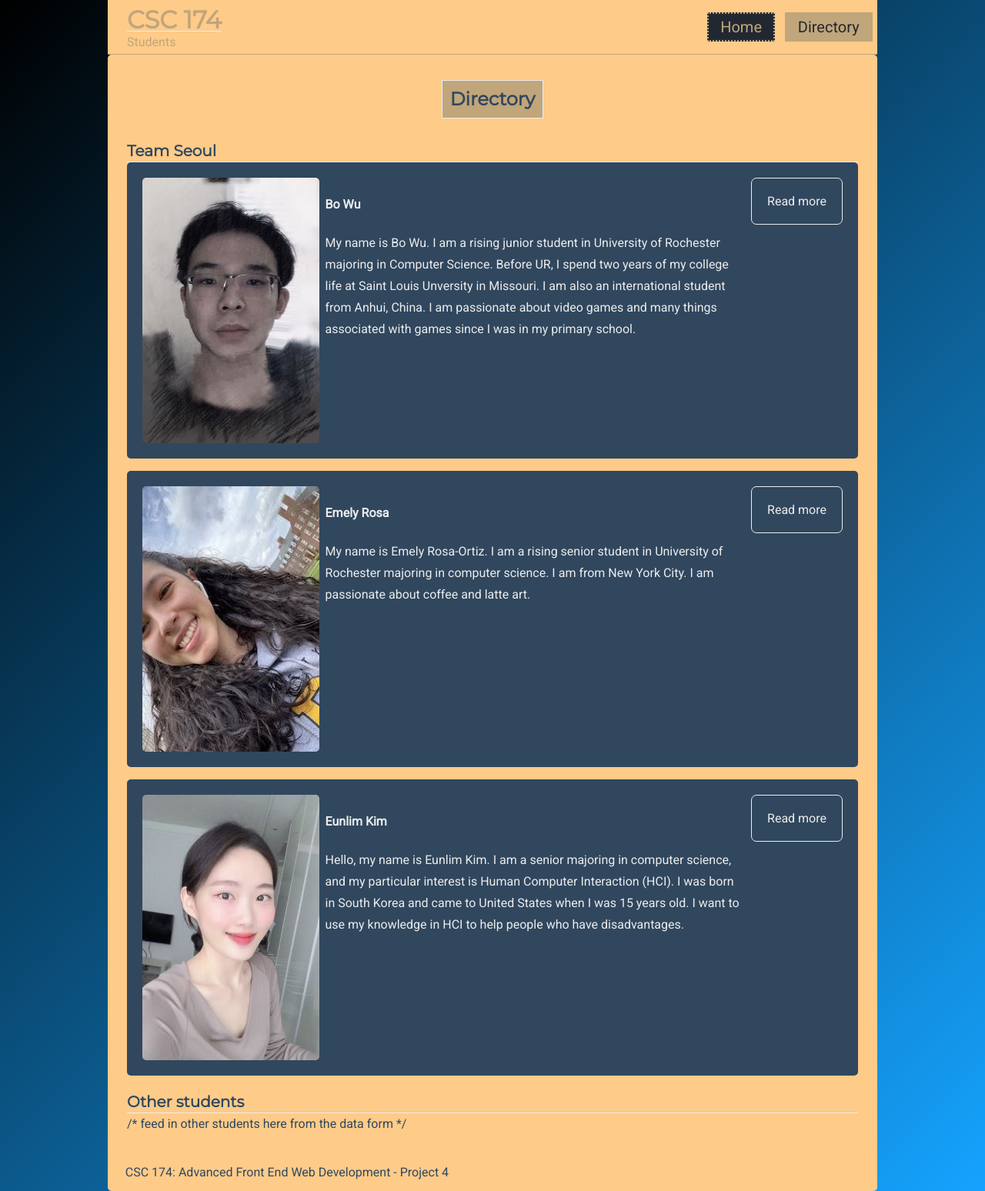
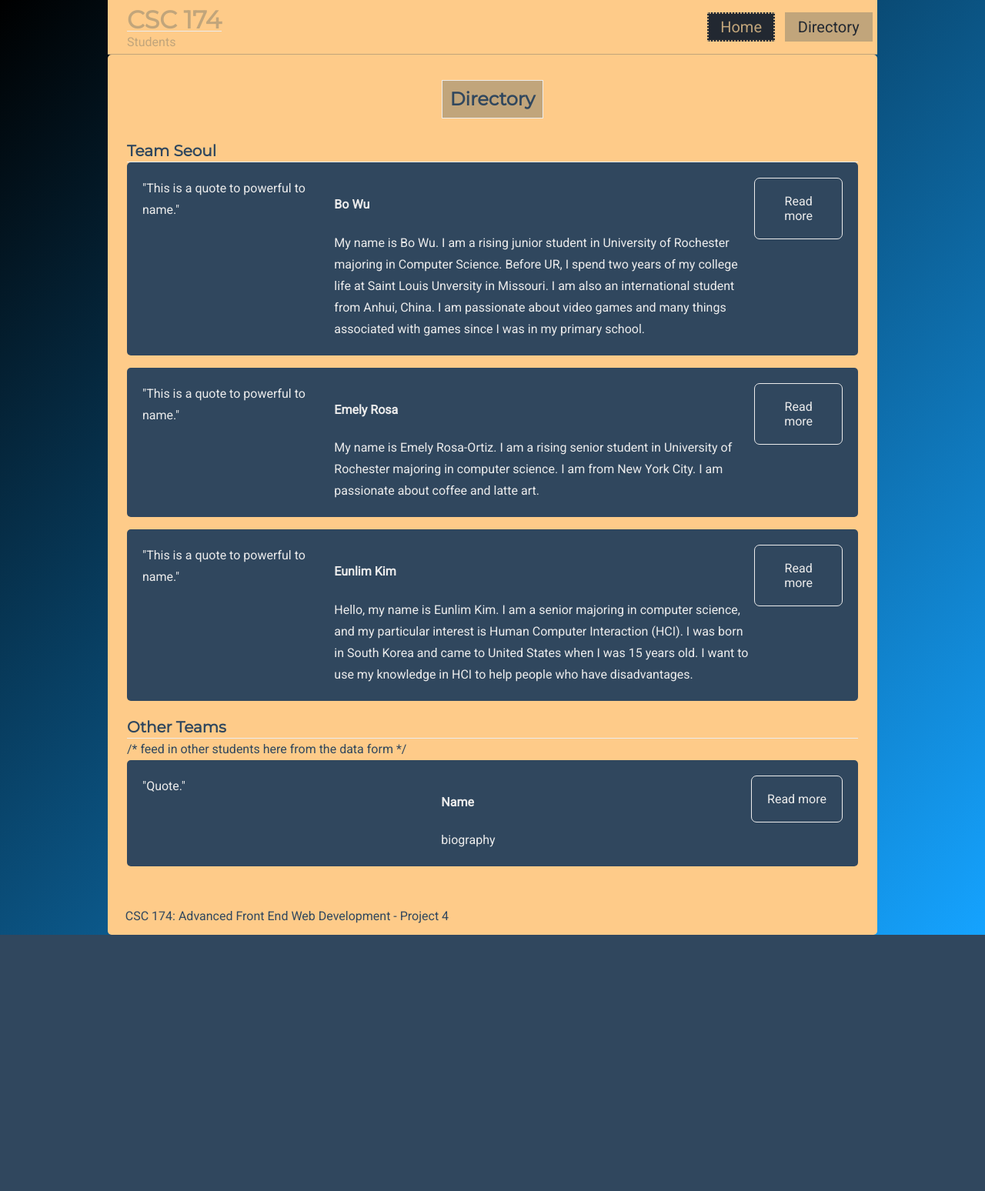
Before and after one commit to jalhadab/project5, a PHP site: page /directory.php in a window 1280 px wide. Shown: the whole page at 77% size. After the commit the page ends 1215 px from the top, so only its background shows below. Run offline with PHP 8.4, Linux system fonts and the light colour scheme.

Commit message:
Updates to navigation

```diff
--- a/css/styles.css
+++ b/css/styles.css
@@ -210,7 +210,7 @@ footer.persistent a:hover {
 }
 
 .persistent {
-	position: fixed;
+	/* position: fixed; */
 	left: 0;
 	width: 100%;
 }
--- a/directory.php
+++ b/directory.php
@@ -18,7 +18,7 @@
 					</header>
 						<h3>Team Seoul</h3>
 					<section class="dir-student space-below">
-						<img src="images/bo-selfie.jpg" alt="Bo">
+						<div class="studentquote">"This is a quote to powerful to name."</div>
 						<div>
 							<h4>Bo Wu</h4>
 							<p>My name is Bo Wu. I am a rising junior student in University of Rochester majoring in
@@ -29,7 +29,7 @@
 						<a href="bo.php">Read more</a>
 					</section>
 					<section class="dir-student space-below">
-						<img src="images/emely.jpg" alt="Emely">
+						<div class="studentquote">"This is a quote to powerful to name."</div>
 						<div>
 							<h4>Emely Rosa</h4>
 							<p>My name is Emely Rosa-Ortiz. I am a rising senior student in University of Rochester majoring
@@ -38,7 +38,7 @@
 						<a href="emely.php">Read more</a>
 					</section>
 					<section class="dir-student">
-						<img src="images/eunlimkim.jpg" alt="Eunlim">
+						<div class="studentquote">"This is a quote to powerful to name."</div>
 						<div>
 							<h4>Eunlim Kim</h4>
 							<p>Hello, my name is Eunlim Kim. I am a senior majoring in computer science, and my particular
@@ -48,9 +48,16 @@
 						</div>
 						<a href="kim.php">Read more</a>
 					</section>
-					<h3>Other students</h3>
+					<h3>Other Teams</h3>
 					/* feed in other students here from the data form */
-
+					<section class="dir-student space-below">
+						<div class="studentquote">"Quote."</div>
+						<div>
+							<h4>Name</h4>
+							<p>biography</p>
+						</div>
+						<a href="link">Read more</a>
+					</section>
 				</article>
 				<footer class="dir-footer">
 					<div>CSC 174: Advanced Front End Web Development - Project 4</div>
--- a/inc/nav.php
+++ b/inc/nav.php
@@ -7,7 +7,7 @@
 				<li><a href="bo.php">Bo Wu</a></li>
 				<li><a href="emely.php">Emely Rosa</a></li>
 				<li><a href="kim.php">Eunlim Kim</a></li>
-				<li><a href="directory.php">Other students</a></li>
+				<li><a href="directory.php">All Students</a></li>
 			</ul>
 		</li>
 	</ul>
--- a/renderform.php
+++ b/renderform.php
@@ -33,7 +33,7 @@ if ($error != '') {
 	<div class="field">
 		<div class="control">
 			<strong>Favorite quote: *</strong>
-			<input type="text" name="text" id="quote" value="<?php echo $quote; ?>" /><br><br>
+			<input type="text" name="quote" id="quote" value="<?php echo $quote; ?>" /><br><br>
 		</div>
 	</div>
 	<div class="field">
@@ -43,7 +43,7 @@ if ($error != '') {
 	</div>
 	<div class="field">
 		<div class="control">
-			<strong>Bio: *</strong> <input type="text" class="textarea is-large" name="phone" value="<?php echo $bio; ?>"/><br>
+			<strong>Bio: *</strong> <input type="text" class="textarea is-medium" name="phone" value="<?php echo $bio; ?>"/><br>
 		</div>
 	</div>
 	<div class="field">
```
